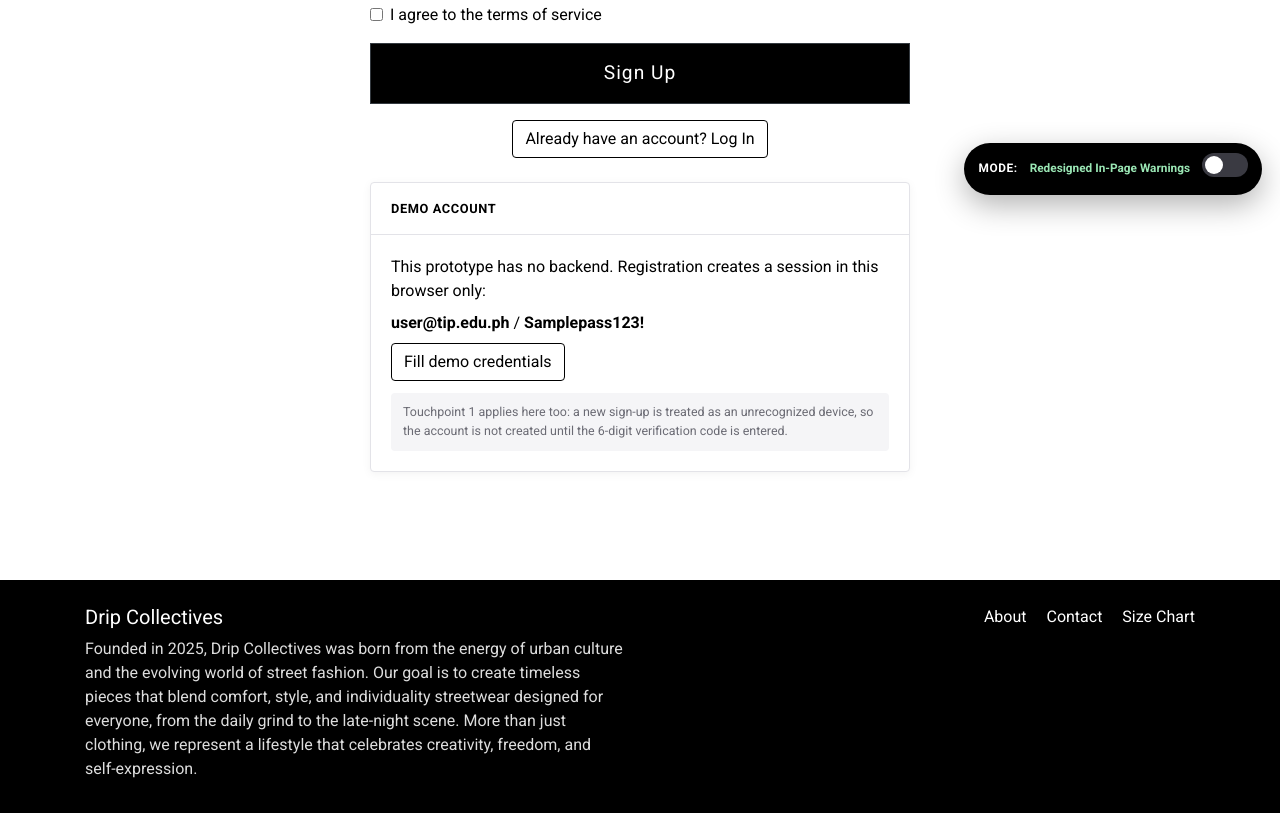
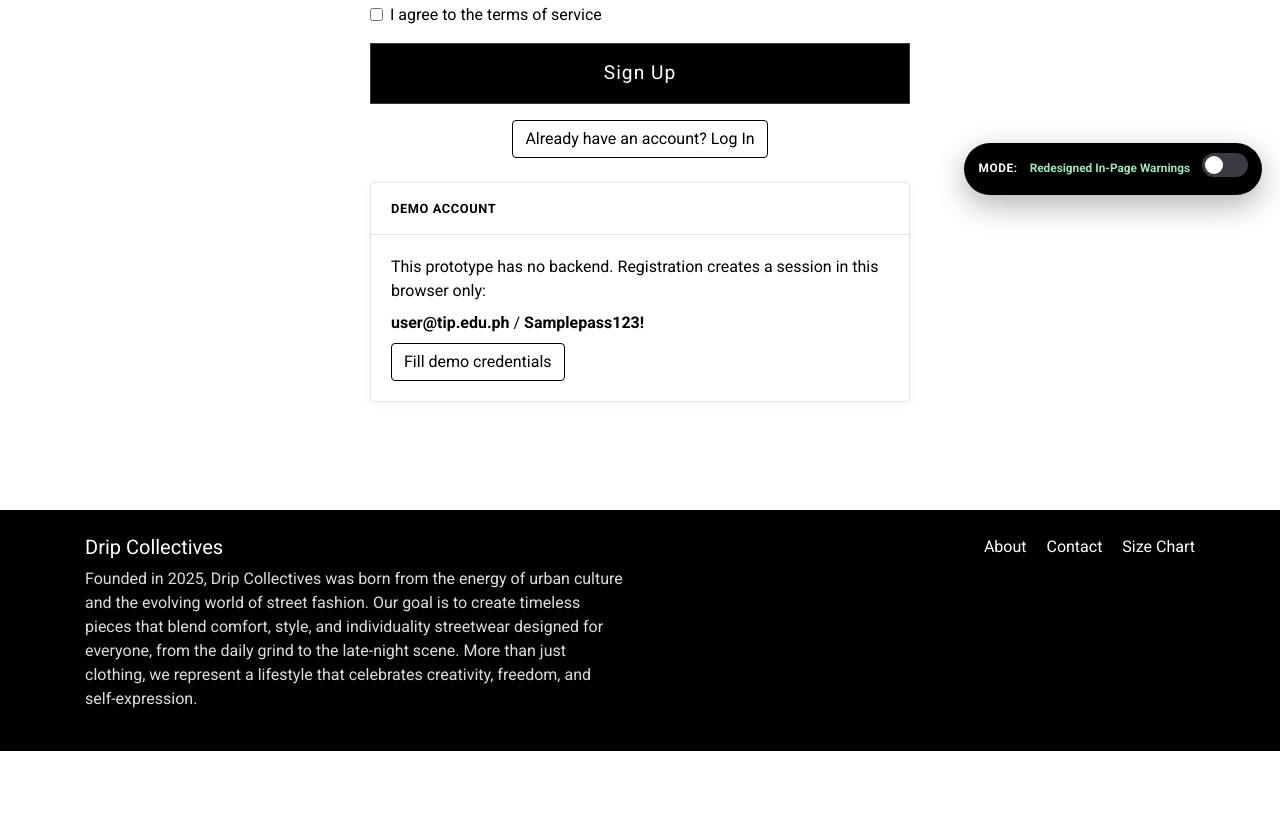
Before and after one commit to blub515/dripcollectives, a plain HTML site: page register.html in a window 1280 px wide. Shown: the part 587-1400 px from the top of the page. After the commit the page ends 1338 px from the top, so only its background shows below. Drawn offline with nearby package versions, Linux system fonts and the light colour scheme.

Commit message:
Remove sign-up device recognition explanation
Removed unnecessary explanation about device recognition during sign-up.

```diff
--- a/register.html
+++ b/register.html
@@ -95,10 +95,6 @@
             <p class="mb-2">This prototype has no backend. Registration creates a session in this browser only:</p>
             <p class="mb-2"><strong>user@tip.edu.ph</strong> / <strong>Samplepass123!</strong></p>
             <button type="button" id="dcFillDemo" class="btn btn-outline-dark">Fill demo credentials</button>
-            <p class="dc-help mb-0">
-              Touchpoint 1 applies here too: a new sign-up is treated as an unrecognized device, so the account is
-              not created until the 6-digit verification code is entered.
-            </p>
           </div>
         </div>
       </div>
```
